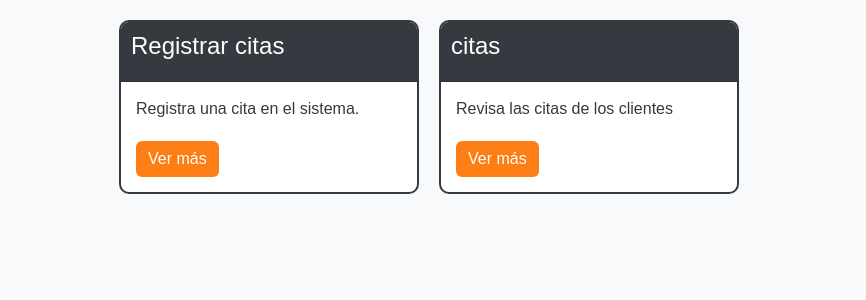
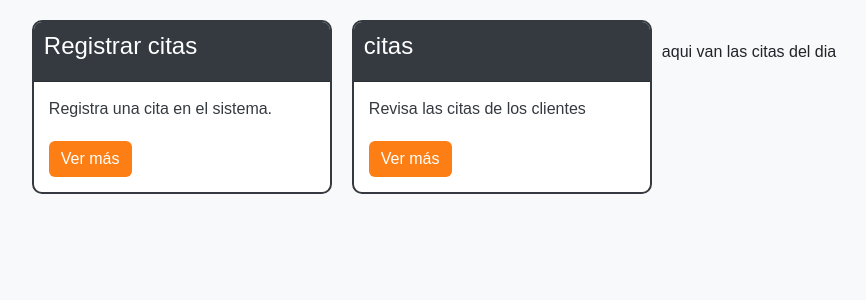
Before and after one commit to Lopr0091/taller, a PHP site: page /paginas/menuCitasUsuario.php in a window 1280 px wide. Shown: the part 134-434 px from the top of the page, without its empty margins (211-1077 px from the left). Run offline with PHP 8.4, Linux system fonts and the light colour scheme; the visitor is signed in with stand-in values (Sample User, id 1).

Commit message:
mas weas en el menu de las citas

```diff
--- a/paginas/menuCitasUsuario.php
+++ b/paginas/menuCitasUsuario.php
@@ -153,7 +153,9 @@ $usuario = $_SESSION['usuario'];
                     <a href="historialCitasUsuario.php" class="btn btn-orange">Ver más</a>
             </div>
     </div>
-
+    <div class="container-cards">
+        aqui van las citas del dia
+    </div>
     </main>
 </body>
 </html>
```
